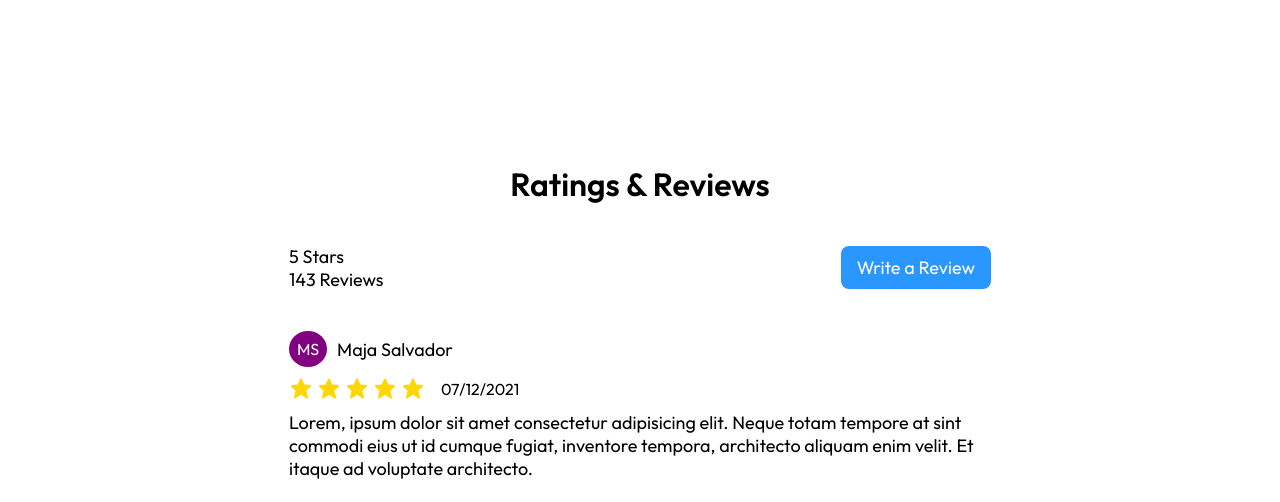
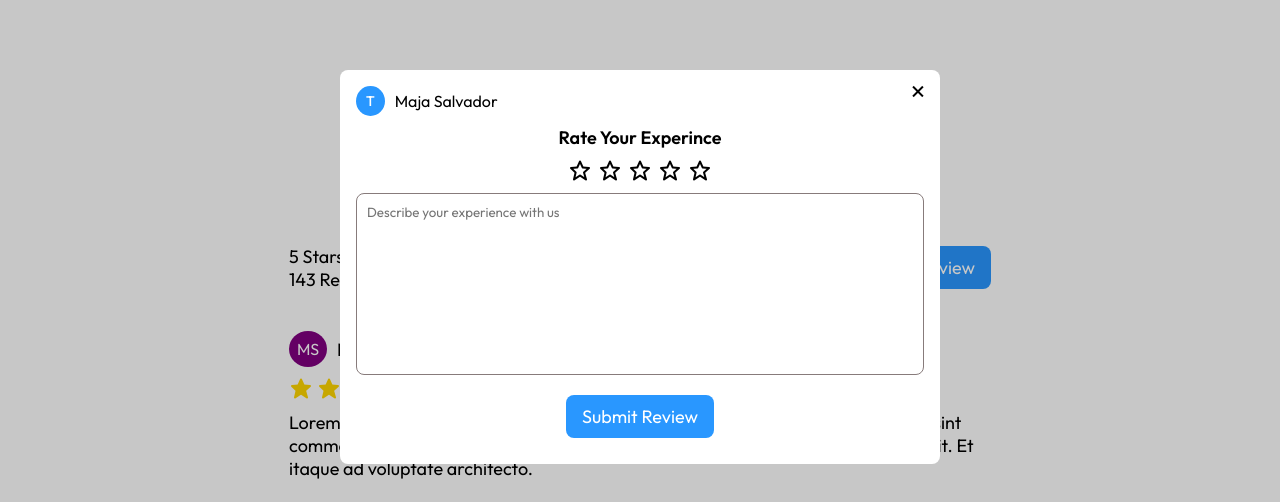
Before and after one commit to JIM440/user_panel, a React (Create React App) app: page /detail in a window 1280 px wide. Both pictures are taken after a click on the button "Write a Review". Shown: the part 1209-1711 px from the top of the page. Built offline with nearby package versions, Linux system fonts and the light colour scheme.

Commit message:
more changes

```diff
--- a/sass/pages/_detail.scss
+++ b/sass/pages/_detail.scss
@@ -15,7 +15,6 @@
         display: flex;
         flex-direction: column-reverse;
         align-items: center;
-        gap: 1rem;
 
         .big-image {
           width: 100%;
@@ -237,3 +236,78 @@
     }
   }
 }
+
+.add-review-container {
+  display: none;
+  padding-block: 100px;
+  background-color: #00000038;
+  width: 100vw;
+  height: 100vh;
+  position: fixed;
+  top: 0px;
+  left: 0px;
+  justify-content: center;
+  align-items: center;
+  padding: 10px;
+  z-index: 998;
+
+  &.open {
+    display: flex;
+  }
+
+  form {
+    position: relative;
+    display: flex;
+    flex-direction: column;
+    align-items: center;
+    justify-content: center;
+    gap: 10px;
+    padding: 16px;
+    border-radius: 8px;
+    background-color: #fff;
+    max-width: 100%;
+    width: 600px;
+
+    .close-review {
+      position: absolute;
+      right: 10px;
+      top: 10px;
+      text-align: left;
+      cursor: pointer;
+      i {
+        font-size: 24px;
+      }
+    }
+    .user-details {
+      align-self: flex-start;
+
+      display: flex;
+      align-items: center;
+      gap: 10px;
+
+      .letter {
+        padding: 6px 10px;
+        border-radius: 100%;
+        background-color: $primary-color;
+        font-size: 14px;
+        font-weight: 500;
+        color: $white;
+      }
+      p {
+        font-size: 16px;
+      }
+    }
+    .stars {
+      display: flex;
+      gap: 6px;
+      cursor: pointer;
+      i {
+        font-size: 24px;
+        font-weight: normal;
+      }
+    }
+    textarea {
+      width: 100%;
+    }
+  }
+}
--- /dev/null
+++ b/src/pages/product_detail/components/AddReview.jsx
@@ -0,0 +1,41 @@
+const AddReview = ({ state, toggleFunc }) => {
+  return (
+    <div className={`add-review-container ${state ? 'open' : ''}`}>
+      <form action="" className="add-review-form">
+        <span
+          className="close-review"
+          onClick={() => {
+            toggleFunc();
+          }}
+        >
+          <i class="bx bx-x"></i>
+        </span>
+        <div className="user-details">
+          <span className="letter">T</span>
+          <p className="name">Maja Salvador</p>
+        </div>
+        <h3>Rate your experince</h3>
+        <div className="stars">
+          <i className="bx bx-star"></i>
+          <i className="bx bx-star"></i>
+          <i className="bx bx-star"></i>
+          <i className="bx bx-star"></i>
+          <i className="bx bx-star"></i>
+        </div>
+        <textarea
+          name=""
+          id="review-desc"
+          cols="30"
+          rows="10"
+          placeholder="Describe your experience with us"
+          required
+        ></textarea>
+        <button type="submit" className="btn">
+          Submit Review
+        </button>
+      </form>
+    </div>
+  );
+};
+
+export default AddReview;
--- a/src/pages/product_detail/components/ProductDetail.jsx
+++ b/src/pages/product_detail/components/ProductDetail.jsx
@@ -12,25 +12,6 @@ const ProductDetail = () => {
 
   const FuncVisible = (p) => {
     setVisible(p);
-  };
-
-  const swipeFunction = (event) => {
-    const startX = event.touches[0].clientX;
-
-    const handleTouchEnd = (event) => {
-      const endX = event.changedTouches[0].clientX;
-      const deltaX = endX - startX;
-
-      if (deltaX > 0) {
-        // Swiped right
-        FuncVisible(visible === 3 ? 1 : visible + 1);
-      } else if (deltaX < 0) {
-        // Swiped left
-        FuncVisible(visible === 1 ? 3 : visible - 1);
-      }
-    };
-
-    document.addEventListener('touchend', handleTouchEnd, { once: true });
   };
 
   return (
@@ -67,12 +48,7 @@ const ProductDetail = () => {
               </button>
             </div>
             {/* big image */}
-            <div
-              className="big-image"
-              onTouchStart={() => {
-                swipeFunction(visible !== 3 ? visible + 1 : 1);
-              }}
-            >
+            <div className="big-image">
               <img
                 className={visible === 1 ? 'visible' : ''}
                 src={bigImage1}
--- a/src/pages/product_detail/components/Reviews.jsx
+++ b/src/pages/product_detail/components/Reviews.jsx
@@ -1,7 +1,15 @@
+import React, { useState } from 'react';
 import { Link } from 'react-router-dom';
+import AddReview from './AddReview';
 
 const Reviews = () => {
+  const [openReview, setOpenReview] = useState(false);
+
+  const toggleOpenReview = () => {
+    setOpenReview(!openReview);
+  };
   return (
+    <>
       <section id="reviews">
         <div className="container">
           <h2>Ratings & Reviews</h2>
@@ -11,7 +19,14 @@ const Reviews = () => {
                 <p>5 Stars</p>
                 <p>143 Reviews</p>
               </div>
-            <button className="btn write">Write a Review</button>
+              <button
+                className="btn write"
+                onClick={() => {
+                  toggleOpenReview();
+                }}
+              >
+                Write a Review
+              </button>
             </div>
             <div className="review-list">
               <div className="review">
@@ -30,8 +45,8 @@ const Reviews = () => {
                   <span>07/12/2021</span>
                 </div>
                 <p className="review-content">
-                Lorem, ipsum dolor sit amet consectetur adipisicing elit. Neque
-                totam tempore at sint commodi eius ut id cumque fugiat,
+                  Lorem, ipsum dolor sit amet consectetur adipisicing elit.
+                  Neque totam tempore at sint commodi eius ut id cumque fugiat,
                   inventore tempora, architecto aliquam enim velit. Et itaque ad
                   voluptate architecto.
                 </p>
@@ -52,8 +67,8 @@ const Reviews = () => {
                   <span>07/12/2021</span>
                 </div>
                 <p className="review-content">
-                Lorem, ipsum dolor sit amet consectetur adipisicing elit. Neque
-                totam tempore at sint commodi eius ut id cumque fugiat,
+                  Lorem, ipsum dolor sit amet consectetur adipisicing elit.
+                  Neque totam tempore at sint commodi eius ut id cumque fugiat,
                   inventore tempora, architecto aliquam enim velit. Et itaque ad
                   voluptate architecto.
                 </p>
@@ -66,6 +81,10 @@ const Reviews = () => {
           </div>
         </div>
       </section>
+
+      {/* add review */}
+      <AddReview state={openReview} toggleFunc={toggleOpenReview} />
+    </>
   );
 };
 
--- a/src/style.css
+++ b/src/style.css
@@ -931,7 +931,6 @@ button {
   display: flex;
   flex-direction: column-reverse;
   align-items: center;
-  gap: 1rem;
 }
 #product-detail .container .product-detail-columns .img .big-image {
   width: 100%;
@@ -1118,6 +1117,76 @@ button {
 #reviews .container .review-container .review-list .review .rating-date .stars i {
   color: gold;
   font-size: 24px;
+}
+
+.add-review-container {
+  display: none;
+  padding-block: 100px;
+  background-color: rgba(0, 0, 0, 0.2196078431);
+  width: 100vw;
+  height: 100vh;
+  position: fixed;
+  top: 0px;
+  left: 0px;
+  justify-content: center;
+  align-items: center;
+  padding: 10px;
+  z-index: 998;
+}
+.add-review-container.open {
+  display: flex;
+}
+.add-review-container form {
+  position: relative;
+  display: flex;
+  flex-direction: column;
+  align-items: center;
+  justify-content: center;
+  gap: 10px;
+  padding: 16px;
+  border-radius: 8px;
+  background-color: #fff;
+  max-width: 100%;
+  width: 600px;
+}
+.add-review-container form .close-review {
+  position: absolute;
+  right: 10px;
+  top: 10px;
+  text-align: left;
+  cursor: pointer;
+}
+.add-review-container form .close-review i {
+  font-size: 24px;
+}
+.add-review-container form .user-details {
+  align-self: flex-start;
+  display: flex;
+  align-items: center;
+  gap: 10px;
+}
+.add-review-container form .user-details .letter {
+  padding: 6px 10px;
+  border-radius: 100%;
+  background-color: #2997ff;
+  font-size: 14px;
+  font-weight: 500;
+  color: white;
+}
+.add-review-container form .user-details p {
+  font-size: 16px;
+}
+.add-review-container form .stars {
+  display: flex;
+  gap: 6px;
+  cursor: pointer;
+}
+.add-review-container form .stars i {
+  font-size: 24px;
+  font-weight: normal;
+}
+.add-review-container form textarea {
+  width: 100%;
 }
 
 #cart-section .container {
```
Lines whose indentation alone changed are shown as unchanged.
